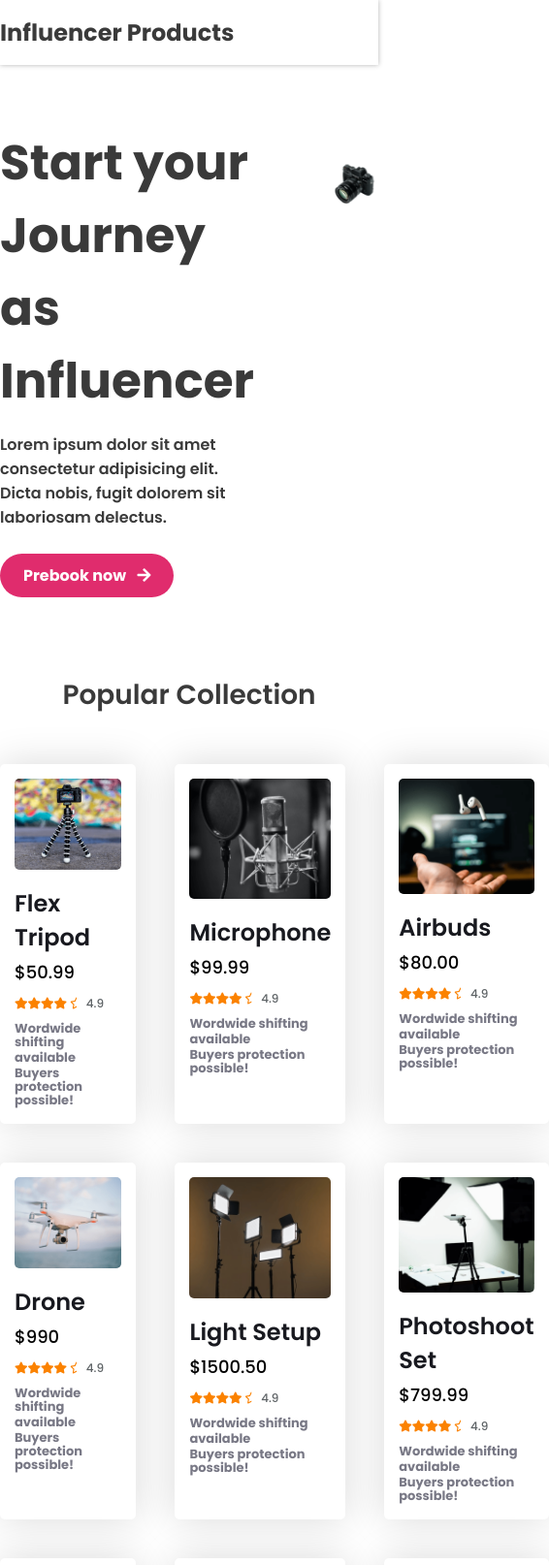
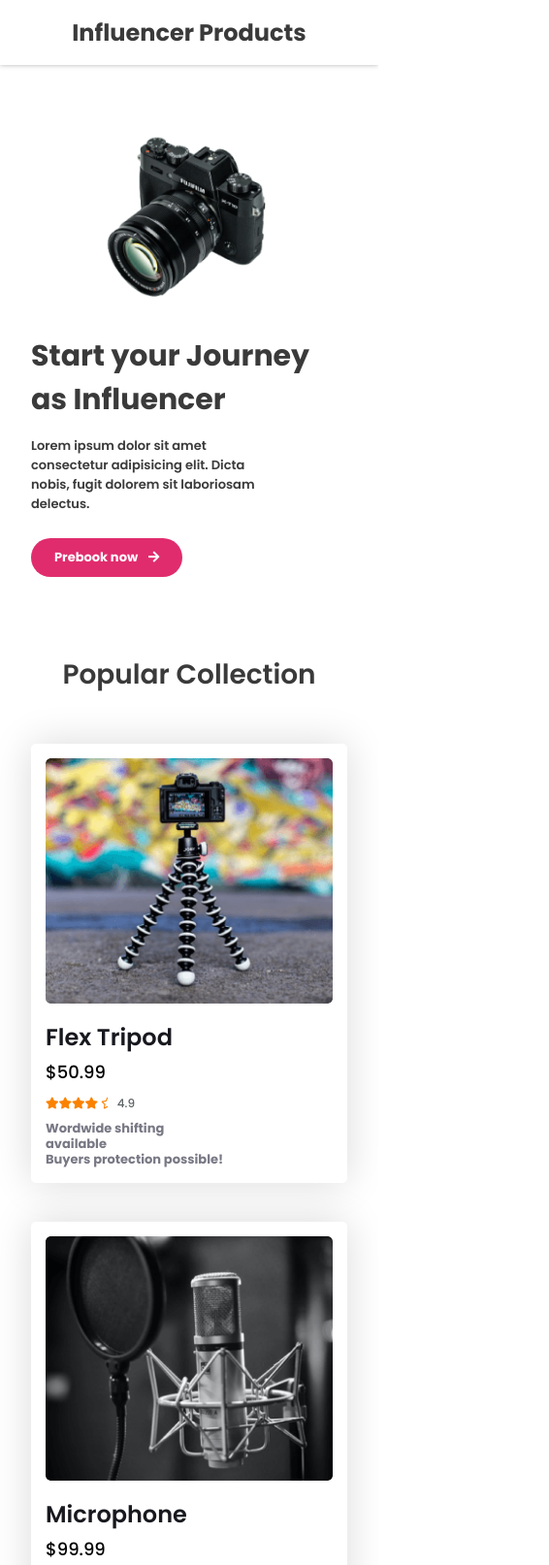
Before and after one commit to sam-suzzaman/PH3-Influencer_Gear, a plain HTML site: page index.html in a window 390 px wide. Shown: the top 1614 px of the page at 97% size, 566 px wide, since content can reach past the window. Drawn offline with Linux system fonts and the light colour scheme.

Commit message:
Make the site Responsive

```diff
--- a/assets/css/styles.css
+++ b/assets/css/styles.css
@@ -12,9 +12,7 @@ body {
 .sec-wrapper {
   width: 100%;
   max-width: 1200px;
-  /* display: flex;
-  align-items: center;
-  flex-direction: column; */
+  padding: 0 2rem;
   margin: 0 auto;
 }
 
@@ -25,7 +23,7 @@ nav {
   box-shadow: 0 0 5px rgba(0, 0, 0, 0.3);
 }
 .navbar {
-  padding: 1rem 0;
+  padding: 1rem 2rem;
 }
 .brand {
   text-transform: capitalize;
@@ -59,7 +57,7 @@ nav {
   align-items: center;
 }
 .hero-left-part {
-  padding-right: 5rem;
+  padding-right: 2rem;
 }
 .hero-title {
   font-size: 50px;
@@ -71,6 +69,7 @@ nav {
   font-size: 16px;
   font-weight: 600;
   margin-top: 15px;
+  padding-right: 4rem;
   margin-bottom: 25px;
 }
 .hero-btn {
@@ -79,12 +78,9 @@ nav {
 .hero-btn:hover {
   box-shadow: 5px 5px 7px rgba(0, 0, 0, 0.3);
 }
-.hero-right-part {
+.hero-right-part > img {
   width: 440px;
   height: 414px;
-}
-.hero-right-part > img {
-  width: 100%;
   animation: moving 5s linear infinite alternate-reverse;
 }
 
@@ -107,7 +103,7 @@ nav {
   Popular collection Styles
  ============================*/
 .collection-wrapper {
-  padding: 5rem 0;
+  padding: 5rem 2rem;
 }
 .sec-title {
   color: #3a3a3a;
@@ -128,8 +124,6 @@ nav {
   box-shadow: 0px 0px 40px rgba(0, 0, 0, 0.15);
 }
 .collection > img {
-  /* width: 300px;
-  height: 256px; */
   width: 100%;
   border-radius: 5px;
 }
@@ -267,3 +261,79 @@ nav {
 .footer-social-menu li:last-child a {
   margin-right: 0;
 }
+
+/* ===========================
+    Tablet Media Queries
+==============================*/
+
+@media (max-width: 768px) {
+  .hero-title {
+    font-size: 30px;
+  }
+  .hero-subtitle {
+    font-size: 13px;
+  }
+  .hero-right-part > img {
+    width: 100%;
+    height: auto;
+  }
+  .btn {
+    font-size: 13px;
+  }
+  .collection-container {
+    grid-template-columns: repeat(2, 1fr);
+  }
+  .callout-text {
+    font-size: 25px;
+    line-height: 28px;
+  }
+}
+
+@media screen and (max-width: 660px) {
+  .call-out-container {
+    display: flex;
+    flex-direction: column;
+    text-align: center;
+  }
+  .callout-form {
+    width: 60%;
+    margin-top: 20px;
+  }
+
+  .callout-form > form {
+    justify-content: center;
+  }
+}
+
+/* ===========================
+    Mobile Media Queries
+==============================*/
+@media (max-width: 544px) {
+  .navbar {
+    text-align: center;
+  }
+  .hero-container {
+    flex-direction: column;
+    align-items: center;
+  }
+  .hero-left-part {
+    order: 2;
+    margin-top: 30px;
+    padding: 0;
+  }
+  .hero-right-part {
+    order: 1;
+    display: flex;
+    justify-content: center;
+    align-items: center;
+  }
+  .hero-right-part > img {
+    width: 60%;
+  }
+  .collection-container {
+    grid-template-columns: 1fr;
+  }
+  .callout-form {
+    width: 100%;
+  }
+}
```
